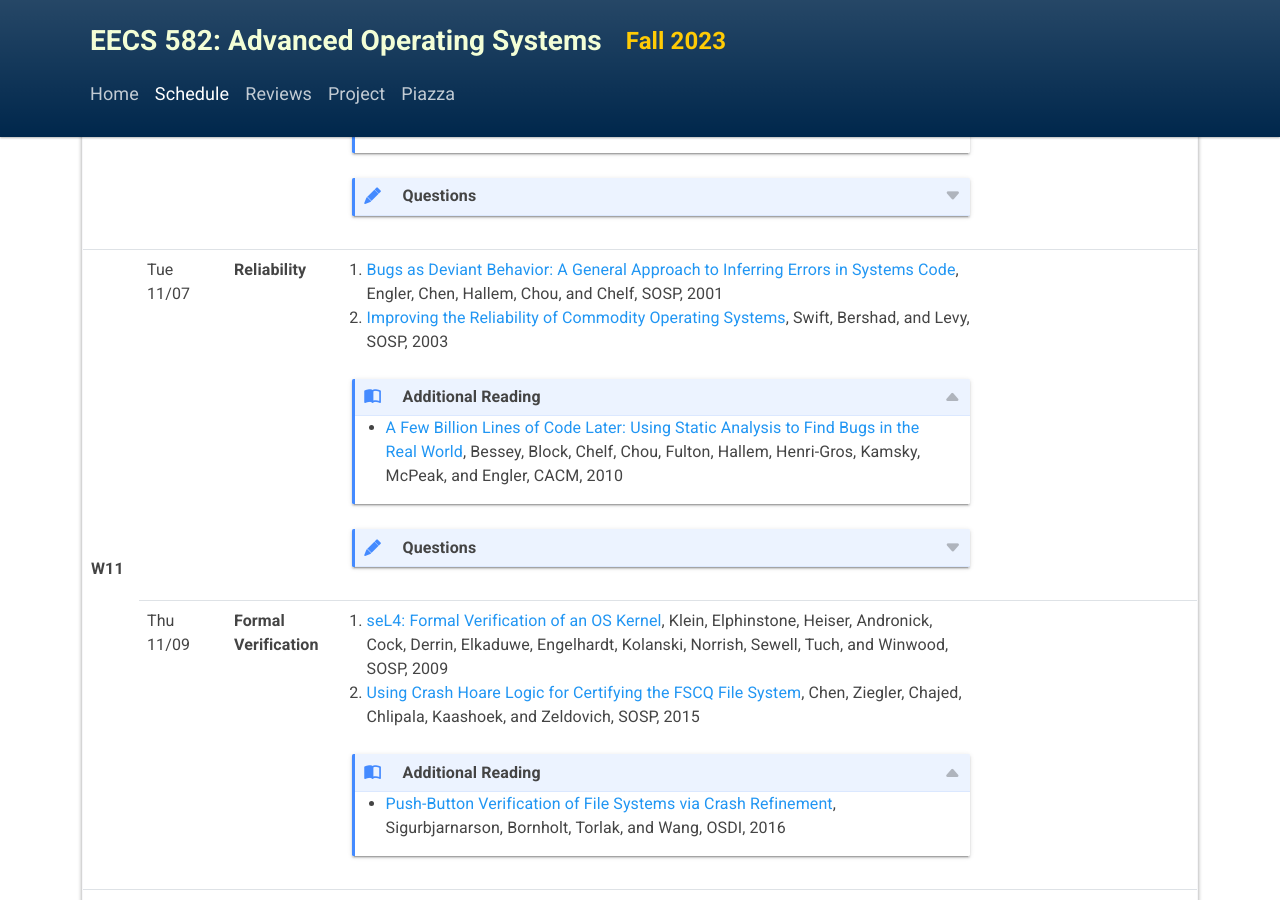
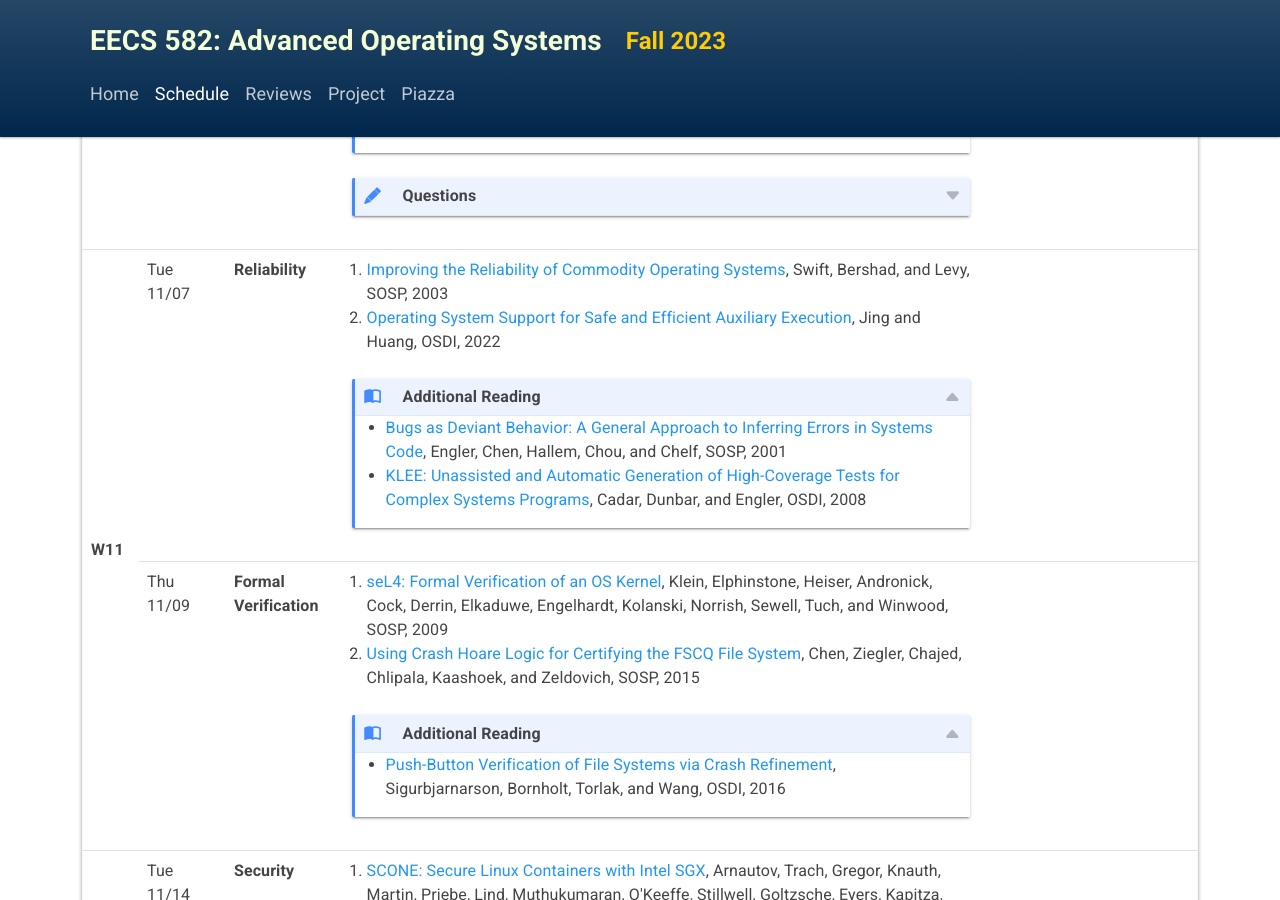
Before and after one commit to eecs582/eecs582.github.io, a Jekyll site: the page built from schedule.html, in a window 1280 px wide and 900 px high, scrolled down 5898 px. Built offline with Jekyll 4.4.1, drawn with Linux system fonts in a browser that asks for light colours.

Commit message:
update paper

```diff
--- a/schedule.html
+++ b/schedule.html
@@ -558,24 +558,15 @@ layout: schedule
       <td>Reliability</td>
       <td>
         <ol>
-          <li><a href="readings/deviant.pdf">Bugs as Deviant Behavior: A General Approach to Inferring Errors in Systems Code</a>, Engler, Chen, Hallem, Chou, and Chelf, SOSP, 2001</li>
           <li><a href="readings/nooks.pdf">Improving the Reliability of Commodity Operating Systems</a>, Swift, Bershad, and Levy, SOSP, 2003</li>
+          <li><a href="https://orderlab.io/paper/orbit-osdi22.pdf">Operating System Support for Safe and Efficient Auxiliary Execution</a>, Jing and Huang, OSDI, 2022</li>
         </ol>
         <details open class="details-reading">
           <summary>Additional Reading</summary>
           <ul>
-          <li><a href="readings/bugs-realworld.pdf">A Few Billion Lines of Code Later: Using Static Analysis to Find Bugs in the Real World</a>, Bessey, Block, Chelf, Chou, Fulton, Hallem, Henri-Gros, Kamsky, McPeak, and Engler, CACM, 2010</li>
+          <li><a href="readings/deviant.pdf">Bugs as Deviant Behavior: A General Approach to Inferring Errors in Systems Code</a>, Engler, Chen, Hallem, Chou, and Chelf, SOSP, 2001</li>
+          <li><a href="https://www.usenix.org/legacy/event/osdi08/tech/full_papers/cadar/cadar.pdf">KLEE: Unassisted and Automatic Generation of High-Coverage Tests for Complex Systems Programs</a>, Cadar, Dunbar, and Engler, OSDI, 2008</li>
           </ul>
-        </details>
-        <details>
-          <summary>Questions</summary>
-          <p>
-          <strong>Bugs beliefs</strong>
-          <ul>
-            <li>Q: What are some potential disadvantages with the proposed method, and how
-does this method compare with other methods you know of for detecting systems bugs?</li>
-          </ul>
-          </p>
         </details>
       </td>
       <td></td>
```
